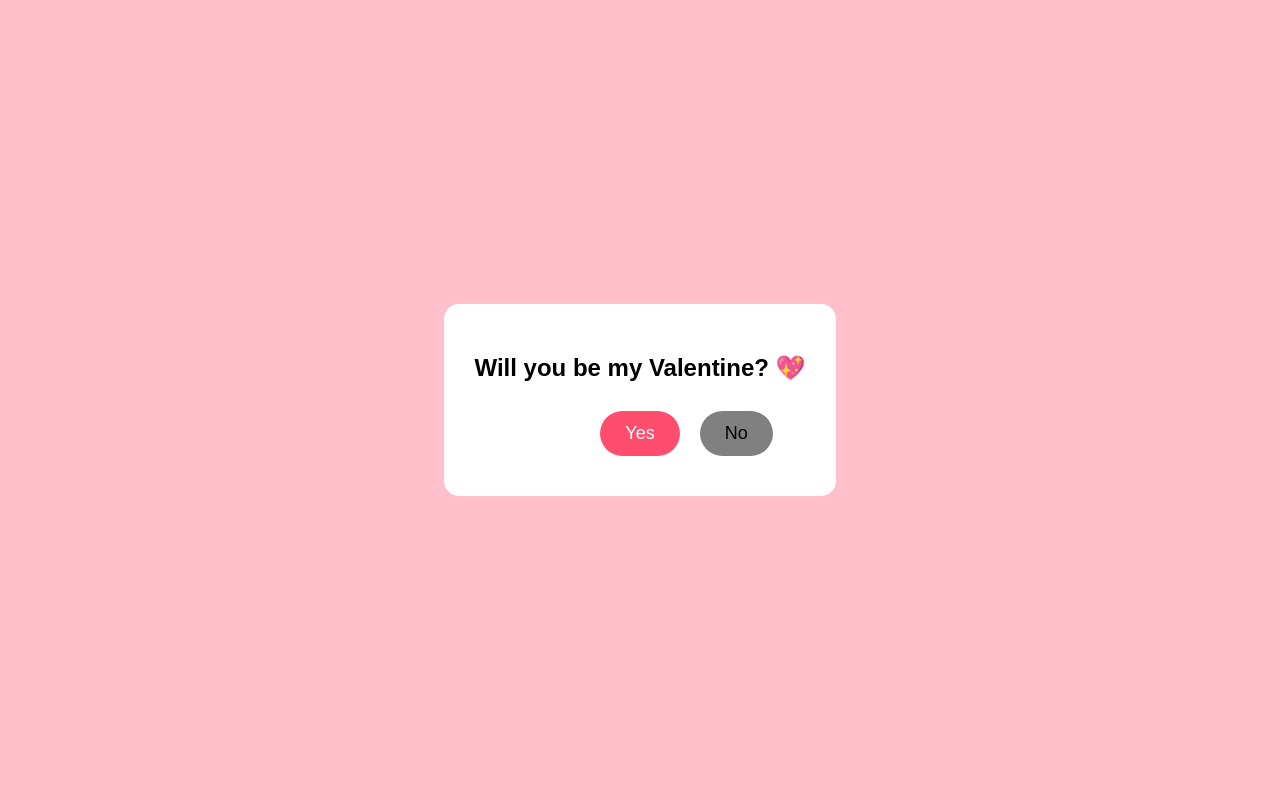
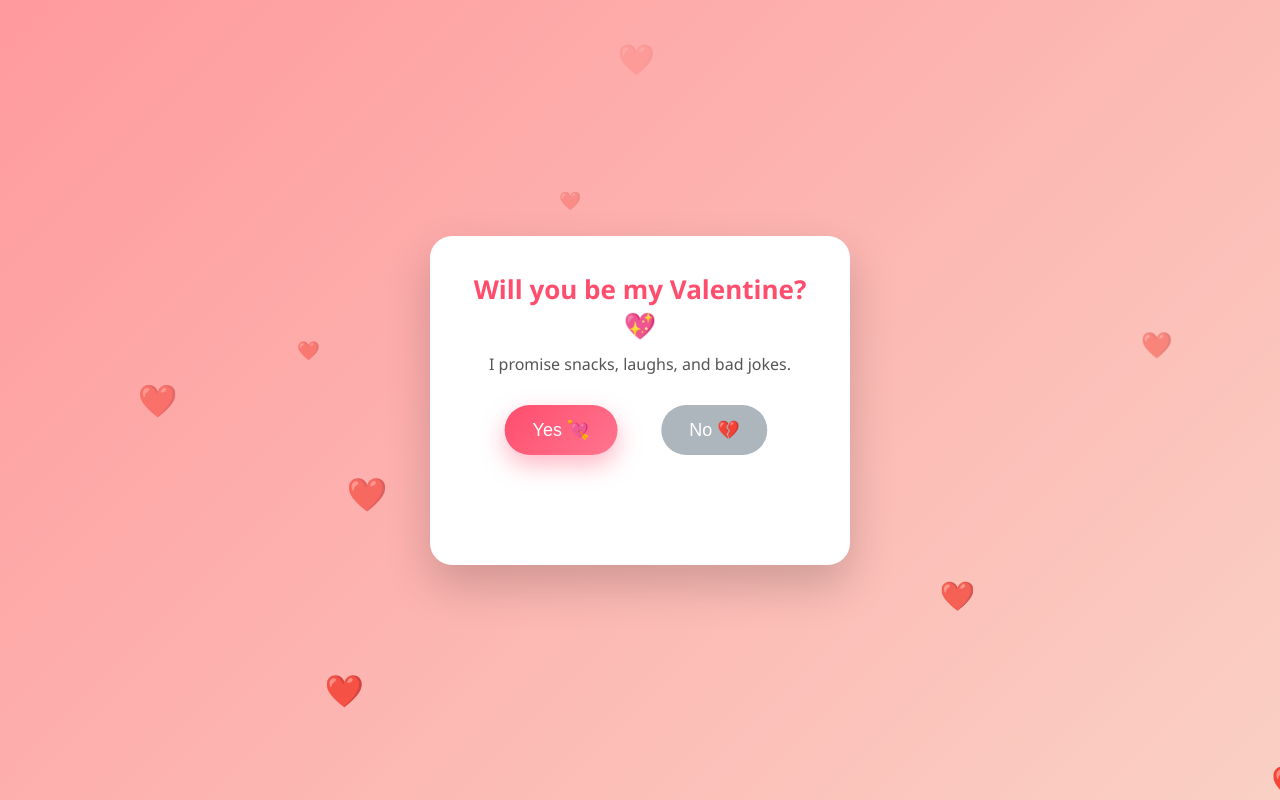
Before and after one commit to jjpillow96/Valentine, a plain HTML site: page index.html in a window 1280 px wide. Drawn offline with Linux system fonts and the light colour scheme.

Commit message:
Enhance Valentine's page with styling and interactivity

```diff
--- a/index.html
+++ b/index.html
@@ -1,54 +1,149 @@
 <!DOCTYPE html>
-<html>
+<html lang="en">
 <head>
-  <title>Valentine?</title>
+  <meta charset="UTF-8">
+  <title>Be My Valentine 💖</title>
   <meta name="viewport" content="width=device-width, initial-scale=1">
+
   <style>
     body {
       margin: 0;
       height: 100vh;
+      overflow: hidden;
+      font-family: "Segoe UI", system-ui, -apple-system, Arial, sans-serif;
+      background: linear-gradient(135deg, #ff9a9e, #fad0c4);
       display: flex;
       justify-content: center;
       align-items: center;
-      background: pink;
-      font-family: Arial, sans-serif;
     }
-    .box {
+
+    /* Floating hearts */
+    .heart {
+      position: fixed;
+      bottom: -20px;
+      font-size: 20px;
+      animation: floatUp linear infinite;
+      opacity: 0.8;
+    }
+
+    @keyframes floatUp {
+      from {
+        transform: translateY(0);
+        opacity: 1;
+      }
+      to {
+        transform: translateY(-110vh);
+        opacity: 0;
+      }
+    }
+
+    .card {
       background: white;
-      padding: 30px;
-      border-radius: 15px;
+      padding: 35px 30px 40px;
+      border-radius: 22px;
       text-align: center;
+      width: 90%;
+      max-width: 360px;
+      box-shadow: 0 20px 45px rgba(0,0,0,0.18);
+      z-index: 10;
     }
+
+    h1 {
+      margin: 0 0 10px;
+      font-size: 26px;
+      color: #ff4d6d;
+    }
+
+    p {
+      margin: 0 0 30px;
+      color: #555;
+      font-size: 16px;
+    }
+
+    .buttons {
+      position: relative;
+      height: 120px;
+    }
+
     button {
-      padding: 12px 25px;
+      padding: 14px 28px;
       font-size: 18px;
-      border-radius: 25px;
+      border-radius: 999px;
       border: none;
       cursor: pointer;
-      margin: 10px;
+      position: absolute;
+      transition: transform 0.15s ease;
     }
-    #yes { background: #ff4d6d; color: white; }
-    #no { background: gray; position: absolute; }
+
+    button:active {
+      transform: scale(0.95);
+    }
+
+    #yes {
+      background: linear-gradient(135deg, #ff4d6d, #ff758f);
+      color: white;
+      left: 50%;
+      transform: translateX(-120%);
+      box-shadow: 0 10px 25px rgba(255,77,109,0.4);
+    }
+
+    #no {
+      background: #adb5bd;
+      color: white;
+      left: 50%;
+      transform: translateX(20%);
+    }
   </style>
 </head>
 
 <body>
-  <div class="box">
-    <h2>Will you be my Valentine? 💖</h2>
-    <button id="yes" onclick="alert('Yay! 💕')">Yes</button>
-    <button id="no">No</button>
+
+  <div class="card">
+    <h1>Will you be my Valentine? 💖</h1>
+    <p>I promise snacks, laughs, and bad jokes.</p>
+
+    <div class="buttons">
+      <button id="yes" onclick="yesClicked()">Yes 💘</button>
+      <button id="no">No 💔</button>
+    </div>
   </div>
 
   <script>
-    const no = document.getElementById("no");
-    no.addEventListener("touchstart", move);
+    // Move "No" button
+    const noBtn = document.getElementById("no");
 
-    function move() {
+    function moveNo() {
       const x = Math.random() * (window.innerWidth - 100);
       const y = Math.random() * (window.innerHeight - 50);
-      no.style.left = x + "px";
-      no.style.top = y + "px";
+      noBtn.style.left = x + "px";
+      noBtn.style.top = y + "px";
     }
+
+    noBtn.addEventListener("mouseenter", moveNo);
+    noBtn.addEventListener("touchstart", moveNo);
+
+    // Yes button action
+    function yesClicked() {
+      alert("YAY 💕 Can't wait for our Valentine date!");
+    }
+
+    // Floating hearts generator
+    function createHeart() {
+      const heart = document.createElement("div");
+      heart.className = "heart";
+      heart.innerText = "❤️";
+      heart.style.left = Math.random() * 100 + "vw";
+      heart.style.animationDuration = (4 + Math.random() * 4) + "s";
+      heart.style.fontSize = (16 + Math.random() * 20) + "px";
+      document.body.appendChild(heart);
+
+      setTimeout(() => {
+        heart.remove();
+      }, 8000);
+    }
+
+    setInterval(createHeart, 500);
   </script>
+
 </body>
 </html>
```
